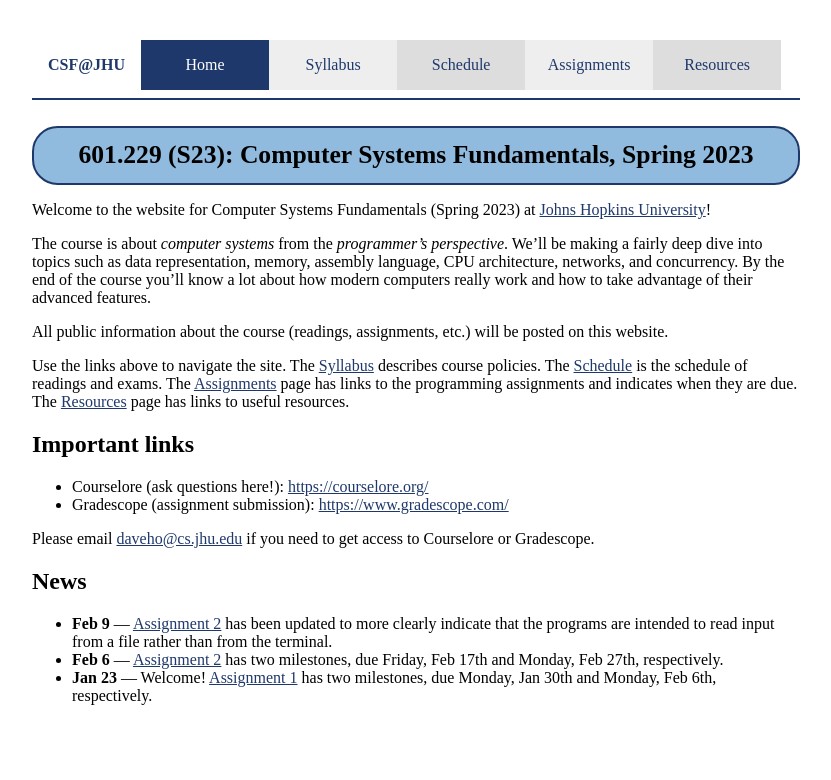
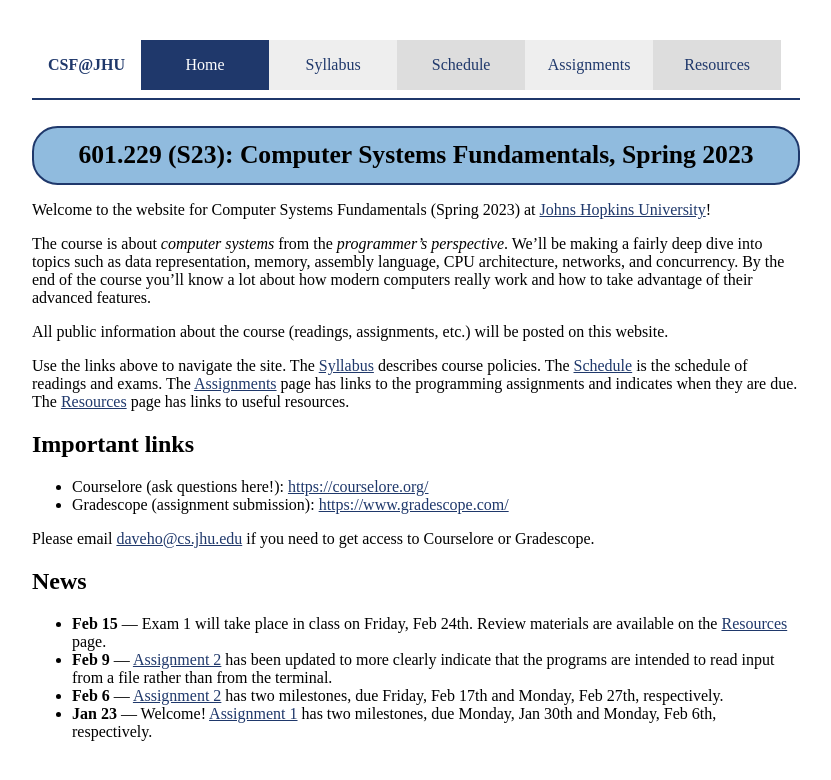
Before and after one commit to jhucsf/spring2023, a Jekyll site: the page built from index.md, in a window 1280 px wide. Shown: the top 780 px of the page, without its empty margins (224-1055 px from the left). Built offline with Jekyll 4.4.1, drawn with Linux system fonts in a browser that asks for light colours.

Commit message:
post review materials for exam 1

```diff
--- a/index.md
+++ b/index.md
@@ -33,6 +33,8 @@ Gradescope.
 
 ## News
 
+* **Feb 15** — Exam 1 will take place in class on Friday, Feb 24th.
+  Review materials are available on the [Resources](resources.html) page.
 * **Feb 9** — [Assignment 2](assign/assign02.html) has been updated to
   more clearly indicate that the programs are intended to read input from
   a file rather than from the terminal.
```
Also changed, not shown: resources.md (+1 -3 lines).
